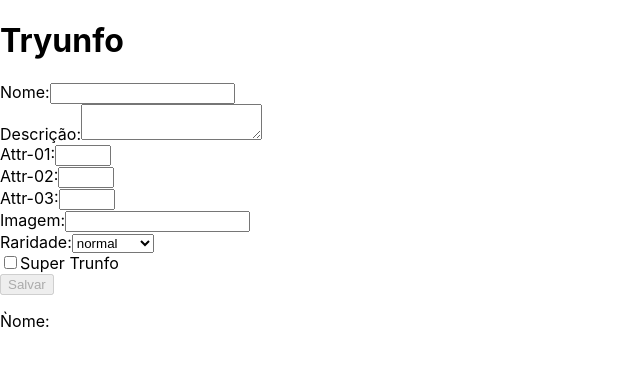
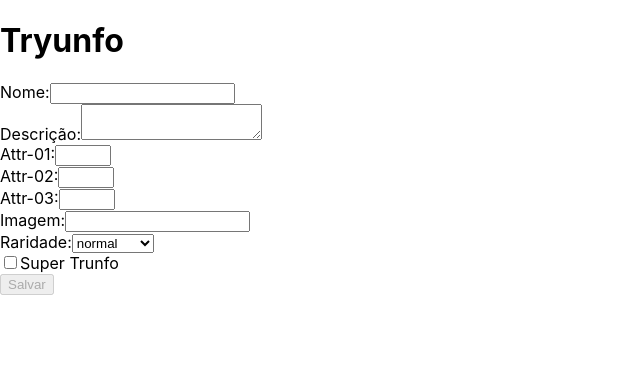
Before and after one commit to Samuelhyrum/Projeto_Tryunfo, a React (Create React App) app: page / in a window 1280 px wide. Shown: the top 366 px of the page, without its empty margins (0-640 px from the left). Built offline with nearby package versions, Linux system fonts and the light colour scheme.

Commit message:
Requisito 8

```diff
--- a/src/App.js
+++ b/src/App.js
@@ -91,7 +91,7 @@ class App extends React.Component {
     const { cardName, cardDescription,
       cardAttr1, cardAttr2, cardAttr3,
       cardRare, cardImage, cardTrunfo,
-      isSaveButtonDisabled, hasTrunfo } = this.state;
+      isSaveButtonDisabled, hasTrunfo, Cards } = this.state;
     return (
       <div>
         <h1>Tryunfo</h1>
@@ -109,18 +109,21 @@ class App extends React.Component {
           isSaveButtonDisabled={ isSaveButtonDisabled }
           onSaveButtonClick={ this.onSaveButtonClick }
         />
-
-        <Card
-          cardName={ cardName }
-          cardDescription={ cardDescription }
-          cardAttr1={ cardAttr1 }
-          cardAttr2={ cardAttr2 }
-          cardAttr3={ cardAttr3 }
-          cardImage={ cardImage }
-          cardRare={ cardRare }
-          cardTrunfo={ cardTrunfo }
-          isSaveButtonDisabled={ isSaveButtonDisabled }
-        />
+        <div>
+          { Cards.map((carta) => (
+            <Card
+              key={ carta.cardDescription }
+              cardName={ carta.cardName }
+              cardDescription={ carta.cardDescription }
+              cardAttr1={ carta.cardAttr1 }
+              cardAttr2={ carta.cardAttr2 }
+              cardAttr3={ carta.cardAttr3 }
+              cardImage={ carta.cardImage }
+              cardRare={ carta.cardRare }
+              cardTrunfo={ carta.cardTrunfo }
+            />
+          ))}
+        </div>
       </div>
     );
   }
```
